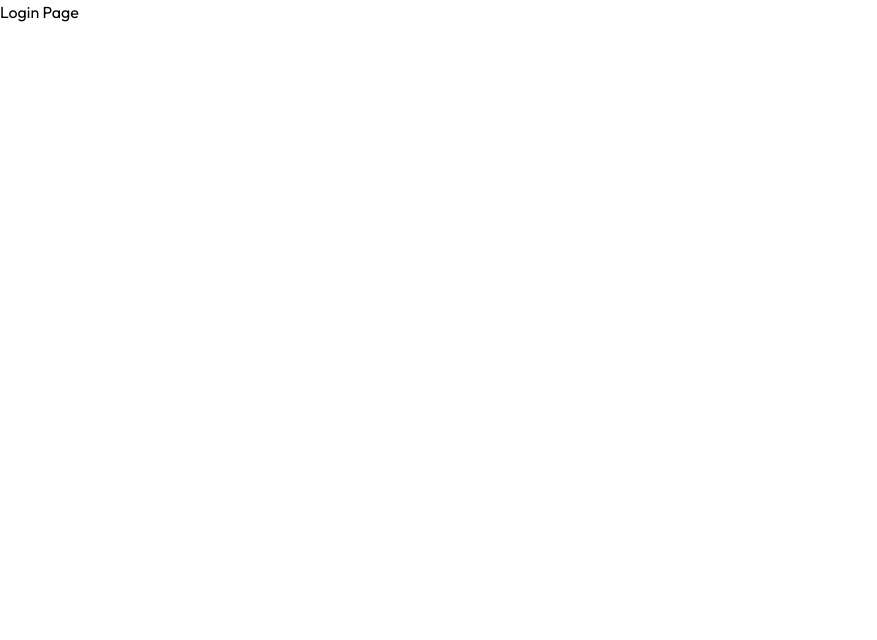
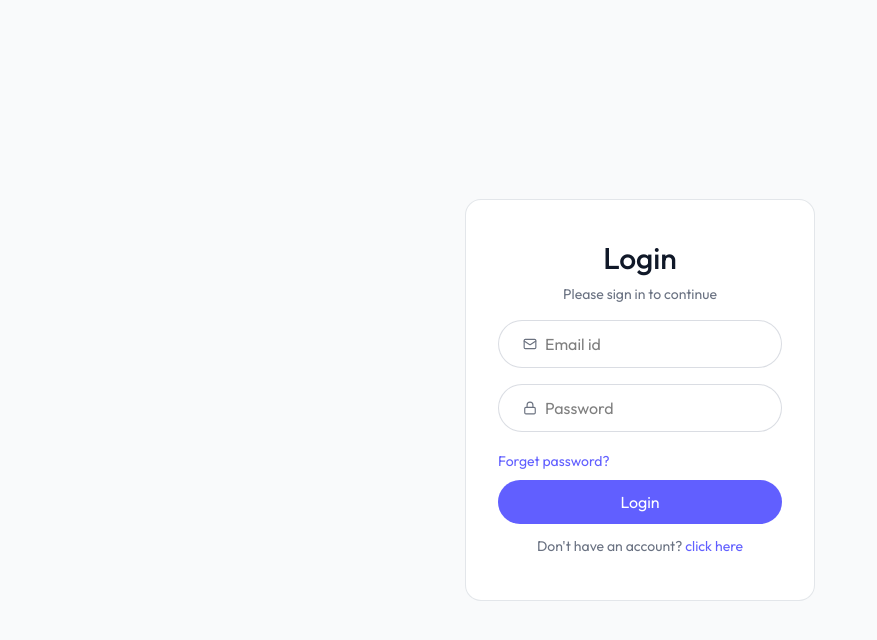
Before and after one commit to KunalxKushwaha/Resume-Builder, a React (Vite) app in the folder Frontend/: page /login in a window 1280 px wide. Shown: the top 640 px of the page, without its empty margins (0-877 px from the left). Built offline with nearby package versions, Linux system fonts and the light colour scheme.

Commit message:
Making Login

```diff
--- a/Frontend/src/pages/Login.jsx
+++ b/Frontend/src/pages/Login.jsx
@@ -1,11 +1,52 @@
 import React from 'react'
 
 const Login = () => {
+  const [state, setState] = React.useState("login")
+
+    const [formData, setFormData] = React.useState({
+        name: '',
+        email: '',
+        password: ''
+    })
+
+    const handleSubmit = async (e) => {
+        e.preventDefault()
+
+    }
+
+    const handleChange = (e) => {
+        const { name, value } = e.target
+        setFormData(prev => ({ ...prev, [name]: value }))
+    }
   return (
-    <div>
-      Login Page
-    </div>
-  )
+     <div className='flex items-center justify-center min-h-screen bg-gray-50'>
+      <form onSubmit={handleSubmit} className="sm:w-[350px] w-full text-center border border-gray-300/60 rounded-2xl px-8 bg-white">
+                <h1 className="text-gray-900 text-3xl mt-10 font-medium">{state === "login" ? "Login" : "Sign up"}</h1>
+                <p className="text-gray-500 text-sm mt-2">Please sign in to continue</p>
+                {state !== "login" && (
+                    <div className="flex items-center mt-6 w-full bg-white border border-gray-300/80 h-12 rounded-full overflow-hidden pl-6 gap-2">
+                        <svg xmlns="http://www.w3.org/2000/svg" width="16" height="16" viewBox="0 0 24 24" fill="none" stroke="#6B7280" strokeWidth="2" strokeLinecap="round" strokeLinejoin="round" className="lucide lucide-user-round-icon lucide-user-round"><circle cx="12" cy="8" r="5" /><path d="M20 21a8 8 0 0 0-16 0" /></svg>
+                        <input type="text" name="name" placeholder="Name" className="border-none outline-none ring-0" value={formData.name} onChange={handleChange} required />
+                    </div>
+                )}
+                <div className="flex items-center w-full mt-4 bg-white border border-gray-300/80 h-12 rounded-full overflow-hidden pl-6 gap-2">
+                    <svg xmlns="http://www.w3.org/2000/svg" width="14" height="14" viewBox="0 0 24 24" fill="none" stroke="#6B7280" strokeWidth="2" strokeLinecap="round" strokeLinejoin="round" className="lucide lucide-mail-icon lucide-mail"><path d="m22 7-8.991 5.727a2 2 0 0 1-2.009 0L2 7" /><rect x="2" y="4" width="20" height="16" rx="2" /></svg>
+                    <input type="email" name="email" placeholder="Email id" className="border-none outline-none ring-0" value={formData.email} onChange={handleChange} required />
+                </div>
+                <div className="flex items-center mt-4 w-full bg-white border border-gray-300/80 h-12 rounded-full overflow-hidden pl-6 gap-2">
+                    <svg xmlns="http://www.w3.org/2000/svg" width="14" height="14" viewBox="0 0 24 24" fill="none" stroke="#6B7280" strokeWidth="2" strokeLinecap="round" strokeLinejoin="round" className="lucide lucide-lock-icon lucide-lock"><rect width="18" height="11" x="3" y="11" rx="2" ry="2" /><path d="M7 11V7a5 5 0 0 1 10 0v4" /></svg>
+                    <input type="password" name="password" placeholder="Password" className="border-none outline-none ring-0" value={formData.password} onChange={handleChange} required />
+                </div>
+                <div className="mt-4 text-left text-indigo-500">
+                    <button className="text-sm" type="reset">Forget password?</button>
+                </div>
+                <button type="submit" className="mt-2 w-full h-11 rounded-full text-white bg-indigo-500 hover:opacity-90 transition-opacity">
+                    {state === "login" ? "Login" : "Sign up"}
+                </button>
+                <p onClick={() => setState(prev => prev === "login" ? "register" : "login")} className="text-gray-500 text-sm mt-3 mb-11">{state === "login" ? "Don't have an account?" : "Already have an account?"} <a href="#" className="text-indigo-500 hover:underline">click here</a></p>
+            </form>
+     </div>
+    )
 }
 
 export default Login
```
